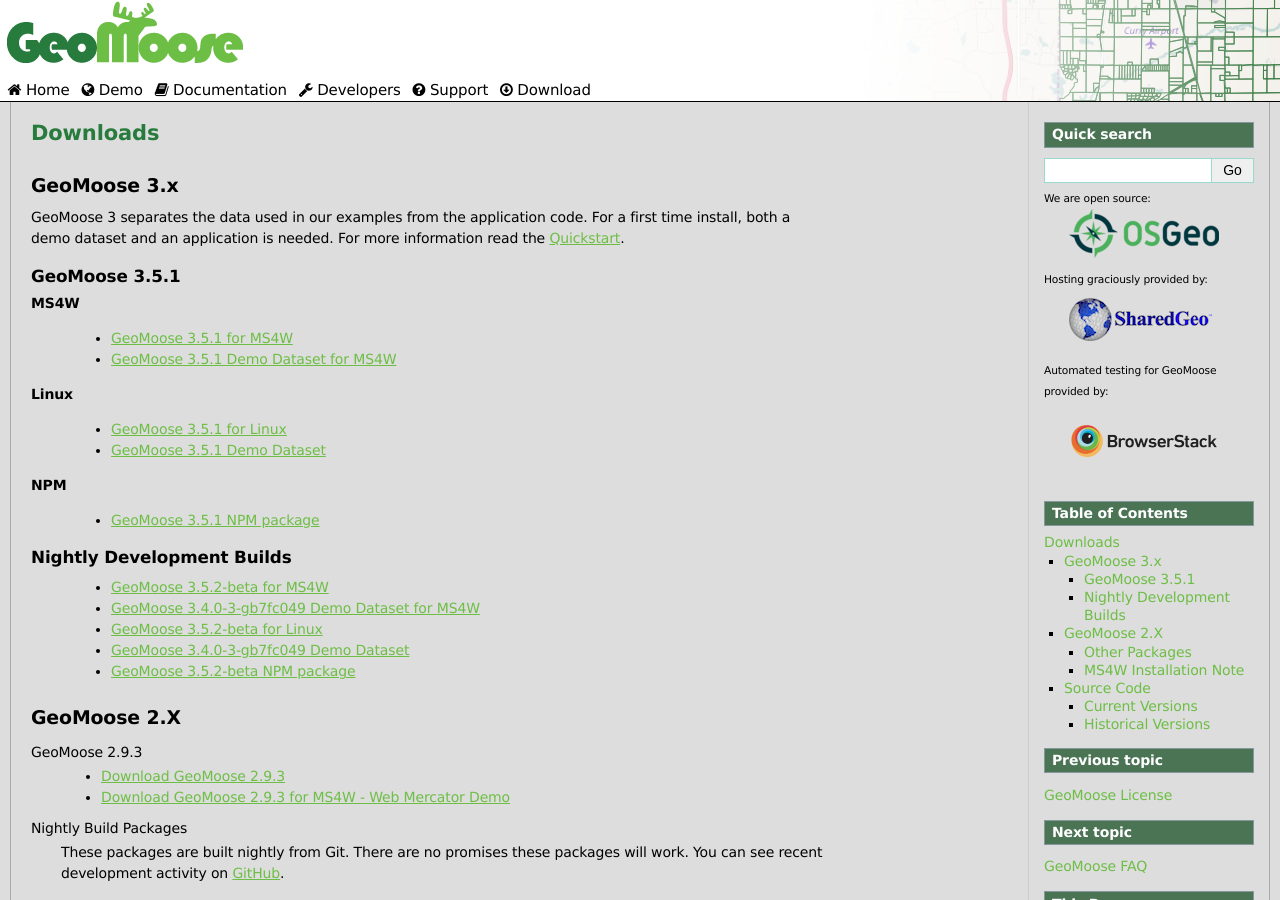
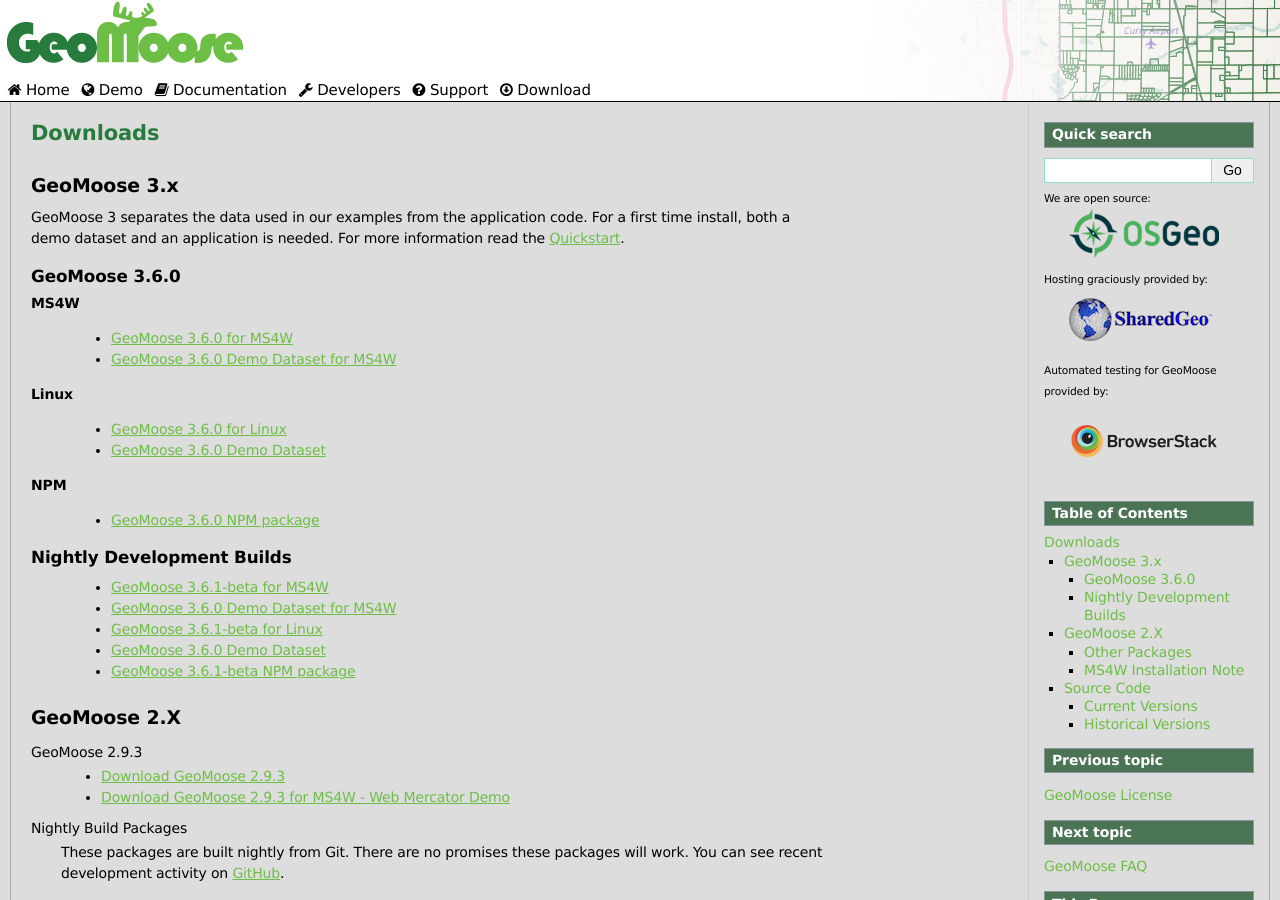
Before and after one commit to herambchaudhari4121/geomoose-website, a Sphinx documentation site: the page built from source/download.rst, in a window 1280 px wide and 900 px high. Built offline with Sphinx 7.4.7, drawn with Linux system fonts in a browser that asks for light colours.

Commit message:
Update download page for 3.6.0

```diff
--- a/source/download.rst
+++ b/source/download.rst
@@ -8,32 +8,32 @@
 
 GeoMoose 3 separates the data used in our examples from the application code. For a first time install, both a demo dataset and an application is needed. For more information read the `Quickstart <./quickstart.html>`_.
 
-GeoMoose 3.5.1
+GeoMoose 3.6.0
 ^^^^^^^^^^^^^^
 
 **MS4W**
 
-	* `GeoMoose 3.5.1 for MS4W <https://www.geomoose.org/downloads/gm3-examples-3.5.1-ms4w.zip>`_
-	* `GeoMoose 3.5.1 Demo Dataset for MS4W <https://www.geomoose.org/downloads/gm3-demo-data-3.5.1-ms4w.zip>`_
+	* `GeoMoose 3.6.0 for MS4W <https://www.geomoose.org/downloads/gm3-examples-3.6.0-ms4w.zip>`_
+	* `GeoMoose 3.6.0 Demo Dataset for MS4W <https://www.geomoose.org/downloads/gm3-demo-data-3.6.0-ms4w.zip>`_
 
 **Linux**
 
-	* `GeoMoose 3.5.1 for Linux <https://www.geomoose.org/downloads/gm3-examples-3.5.1.zip>`_
-	* `GeoMoose 3.5.1 Demo Dataset <https://www.geomoose.org/downloads/gm3-demo-data-3.5.1.zip>`_
+	* `GeoMoose 3.6.0 for Linux <https://www.geomoose.org/downloads/gm3-examples-3.6.0.zip>`_
+	* `GeoMoose 3.6.0 Demo Dataset <https://www.geomoose.org/downloads/gm3-demo-data-3.6.0.zip>`_
 
 **NPM**
 
-	* `GeoMoose 3.5.1 NPM package <https://www.geomoose.org/downloads/gm3-npm-3.5.1.tgz>`_
+	* `GeoMoose 3.6.0 NPM package <https://www.geomoose.org/downloads/gm3-npm-3.6.0.tgz>`_
 
 Nightly Development Builds
 ^^^^^^^^^^^^^^^^^^^^^^^^^^
-	* `GeoMoose 3.5.2-beta for MS4W <https://www.geomoose.org/downloads/gm3-examples-3.5.2-beta-ms4w.zip>`_
-	* `GeoMoose 3.4.0-3-gb7fc049 Demo Dataset for MS4W <https://www.geomoose.org/downloads/gm3-demo-data-3.4.0-3-gb7fc049-ms4w.zip>`_
+	* `GeoMoose 3.6.1-beta for MS4W <https://www.geomoose.org/downloads/gm3-examples-3.6.1-beta-ms4w.zip>`_
+	* `GeoMoose 3.6.0 Demo Dataset for MS4W <https://www.geomoose.org/downloads/gm3-demo-data-3.6.0-ms4w.zip>`_
 
-	* `GeoMoose 3.5.2-beta for Linux <https://www.geomoose.org/downloads/gm3-examples-3.5.2-beta.zip>`_
-	* `GeoMoose 3.4.0-3-gb7fc049 Demo Dataset <https://www.geomoose.org/downloads/gm3-demo-data-3.4.0-3-gb7fc049.zip>`_
+	* `GeoMoose 3.6.1-beta for Linux <https://www.geomoose.org/downloads/gm3-examples-3.6.1-beta.zip>`_
+	* `GeoMoose 3.6.0 Demo Dataset <https://www.geomoose.org/downloads/gm3-demo-data-3.6.0.zip>`_
 
-	* `GeoMoose 3.5.2-beta NPM package <https://www.geomoose.org/downloads/gm3-npm-3.5.2-beta.tgz>`_
+	* `GeoMoose 3.6.1-beta NPM package <https://www.geomoose.org/downloads/gm3-npm-3.6.1-beta.tgz>`_
 
 
 GeoMoose 2.X
```
